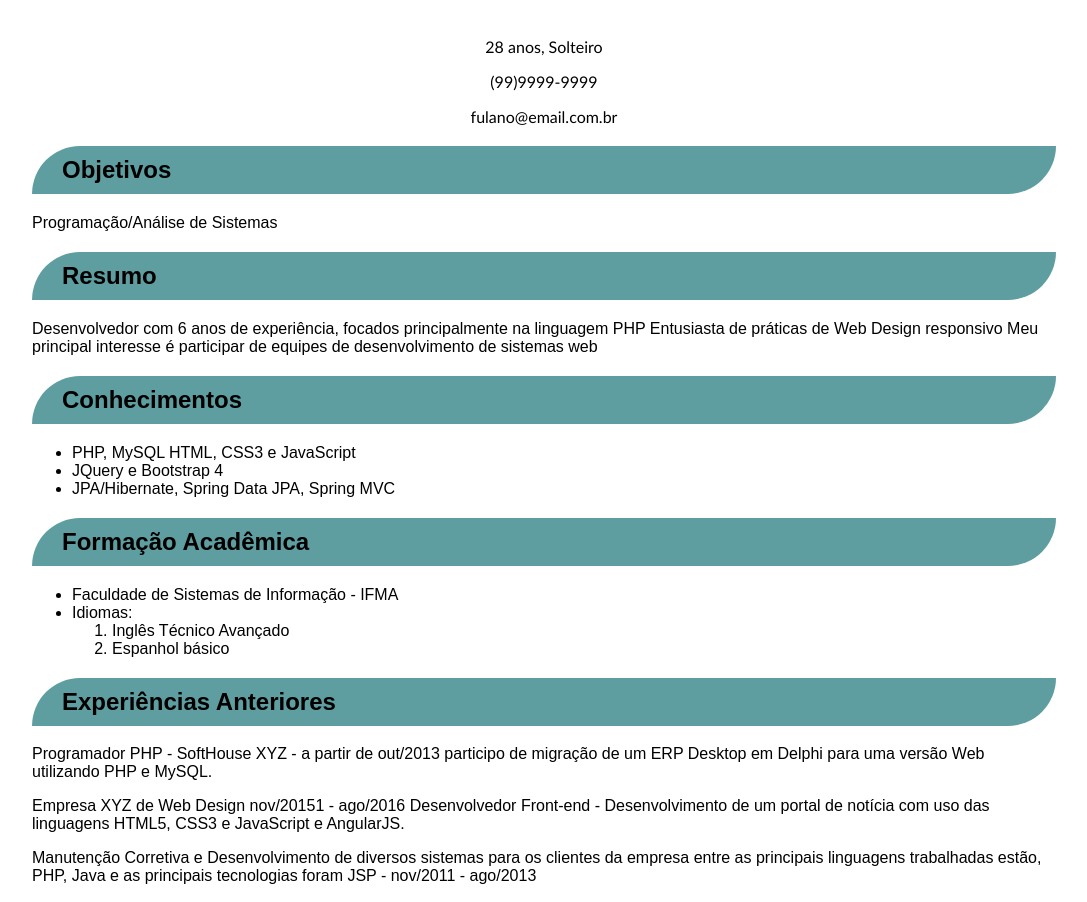
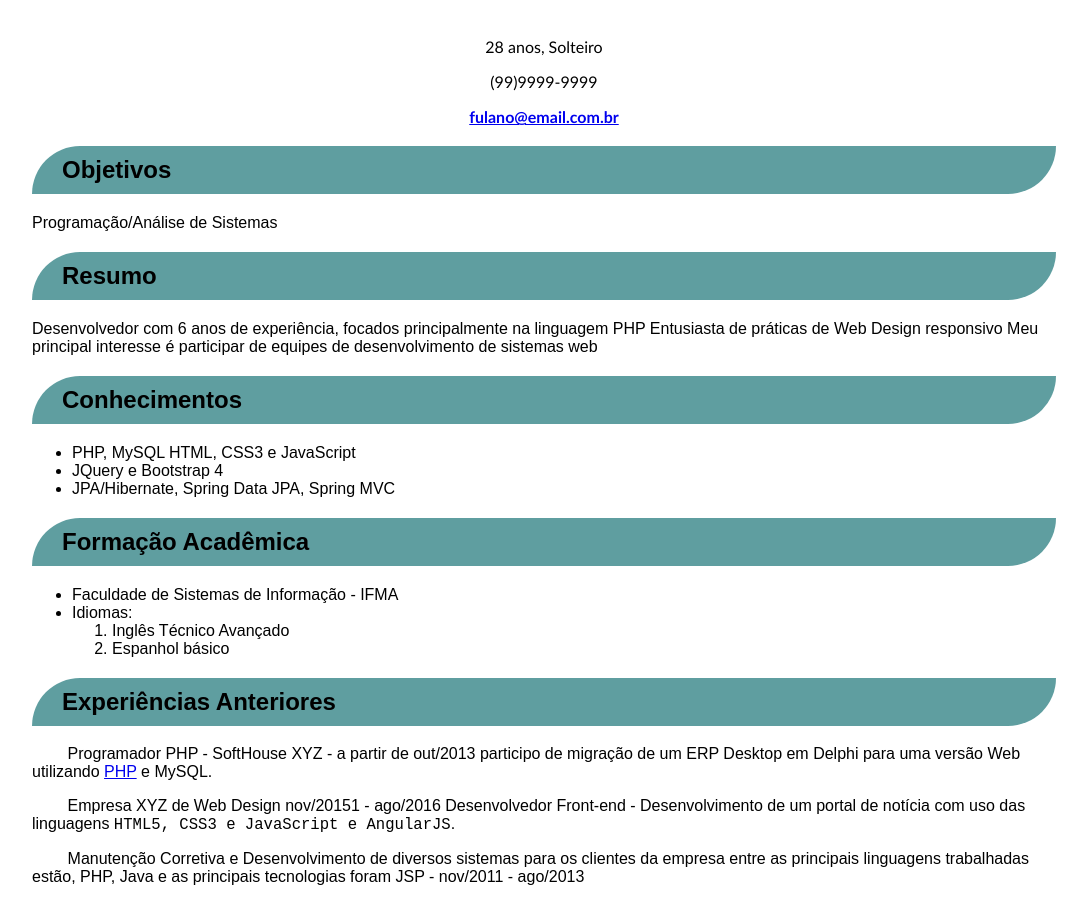
Before and after one commit to jcpinheiro/autoria-web-matutino-2024, a plain HTML site: page curriculo.html in a window 1280 px wide. Shown: the part 112-1014 px from the top of the page, without its empty margins (96-1183 px from the left). Drawn offline with Linux system fonts and the light colour scheme.

Commit message:
Finalização da página de currículo

```diff
--- a/css/curriculo.css
+++ b/css/curriculo.css
@@ -14,6 +14,11 @@ header p {
     font-family: Calibri, sans-serif;
 }
 
+#email {
+   font-weight: bold;
+}
+
+
 h1 {
     font-size: 60px;
 }
@@ -25,3 +30,16 @@ h2 {
     border-top-left-radius: 50px;
     border-bottom-right-radius: 50px;
 }
+
+.identacao {
+    text-indent: 4ch;
+}
+
+.destaque {
+    font-weight: 500;
+}
+
+.codigo {
+    font-family: monospace;
+    font-size: 120%;
+}
--- a/curriculo.html
+++ b/curriculo.html
@@ -13,7 +13,8 @@
         <div>
             <p>28 anos, Solteiro</p>
             <p>(99)9999-9999</p>
-            <p>fulano@email.com.br</p>
+            <p id="email">
+              <a href="mailto://fulano@email.com.br">fulano@email.com.br</a> </p>
         </div>
     </header>
 
@@ -49,14 +50,14 @@
 
     <h2>Experiências Anteriores</h2>
 
-    <p>Programador PHP - SoftHouse XYZ - a partir de out/2013 participo de migração de um ERP Desktop em Delphi para uma
-        versão Web utilizando PHP e MySQL.</p>
+    <p class="identacao destaque">Programador PHP - SoftHouse XYZ - a partir de out/2013 participo de migração de um ERP Desktop em Delphi para uma
+        versão Web utilizando <a href="https://www.php.net/" target="_blank">PHP</a> e MySQL.</p>
 
-    <p>Empresa XYZ de Web Design nov/20151 - ago/2016 Desenvolvedor Front-end - Desenvolvimento de um portal de notícia
-        com
-        uso das linguagens HTML5, CSS3 e JavaScript e AngularJS.</p>
+    <p class="identacao">Empresa XYZ de Web Design nov/20151 - ago/2016 Desenvolvedor Front-end - Desenvolvimento de um portal de notícia
+        com uso das linguagens
+        <span class="codigo destaque">HTML5, CSS3 e JavaScript e AngularJS</span>.</p>
 
-    <p>Manutenção Corretiva e Desenvolvimento de diversos sistemas para os clientes da empresa entre as principais
+    <p class="identacao">Manutenção Corretiva e Desenvolvimento de diversos sistemas para os clientes da empresa entre as principais
         linguagens trabalhadas estão, PHP, Java e as principais tecnologias foram JSP
         - nov/2011 - ago/2013</p>
 
```
